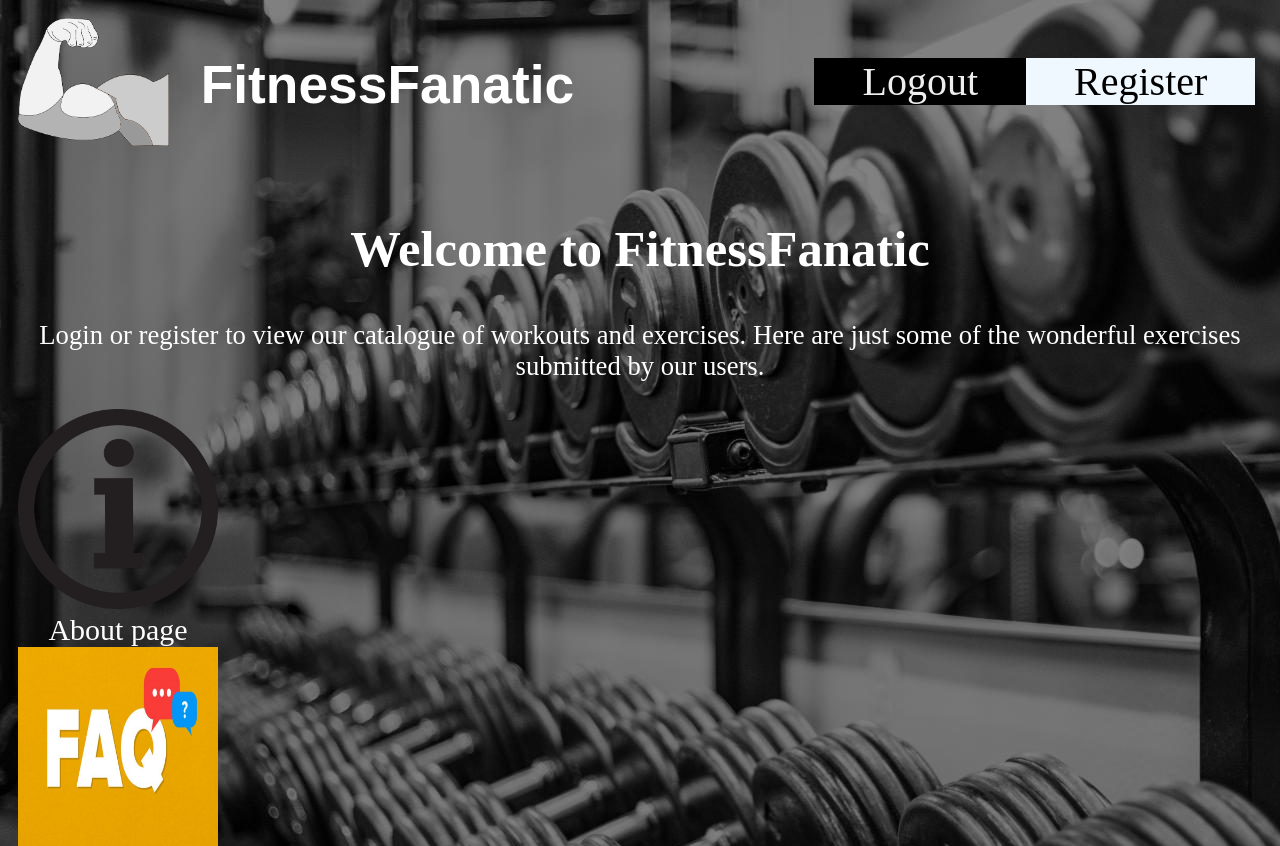
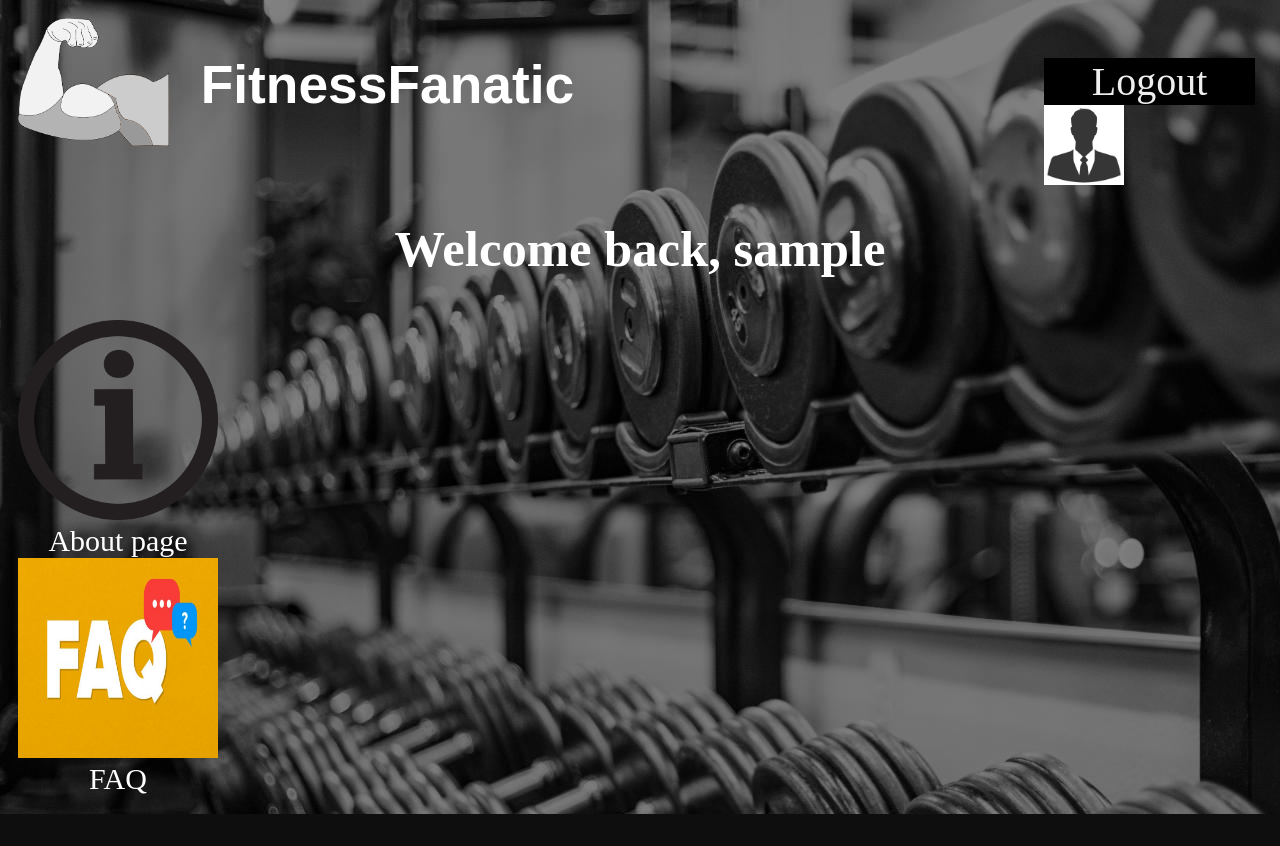
Before and after one commit to JackWatters/fitness_fanatic_project, a Django app: page / in a window 1280 px wide. Shown: the top 846 px of the page. After the commit the page ends 814 px from the top, so only its background shows below. Run offline with Django 3.2, Linux system fonts and the light colour scheme; the visitor is signed in with stand-in values (Sample User, id 1).

Commit message:
Improved the logout system.

```diff
--- a/static/fitness/style.css
+++ b/static/fitness/style.css
@@ -104,6 +104,11 @@ p{
     color: #EEE;
 }
 
+.profile-icon{
+    max-height: 5pc;
+    float: left;
+}
+
 #main_links {
     vertical-align: top;
     display: inline-block;
--- a/templates/fitness/base.html
+++ b/templates/fitness/base.html
@@ -20,25 +20,30 @@
             </div>
 
     {% block top_bar_block %}
-            <!--if user is authenticated
-
-                else -->
-            <div id = "login_section" href = "">
+            <div id = "login_section">
                 <div class = "top_links" id = "login_link">
                 {% if user.is_authenticated %}
                     <a href="{% url 'logout' %}">Logout</a>
+                    </div>
+                    <div id="profilecard">
+                        {% if user.userprofile.image %}
+                            <img class="profile-icon" src="{{ user.userprofile.image.url }}">
+                        {% else %}
+                            <img class="profile-icon" src="{% static "images/default-profile.jpg" %}"/>
+                        {% endif %}
+                    </div>
 				{% else %}
                     <a href = "{% url 'login' %}">Login</a>
-					{% endif %}
-
                     </div>
-
                     <div class = "top_links" id = "register_link">
                         <a href = "{% url 'register' %}">Register</a>
                     </div>
+				{% endif %}
             </div>
-            <!-- endif -->
         </div>
+
+
+
     {% endblock %}
 
 
--- a/templates/fitness/index.html
+++ b/templates/fitness/index.html
@@ -5,15 +5,16 @@
     Home
 {% endblock %}
 
+    {% block body_block %}
 
-    <!-- if user.is_authenticated
-     else  -->
-
-    {% block body_block %}
+    {% if user.is_authenticated %}
+    <h2>Welcome back, {{ user.username }}</h2>
+    {% else %}
     <h2>Welcome to FitnessFanatic</h2>
     <p>
         Login or register to view our catalogue of workouts and exercises. Here are just some of the wonderful exercises submitted by our users.
     </p>
+    {% endif %}
 
     <div id = "home_preview">
 
```
Also changed, not shown: static/images/default-profile.jpg (added). Lines whose indentation alone changed are shown as unchanged.
